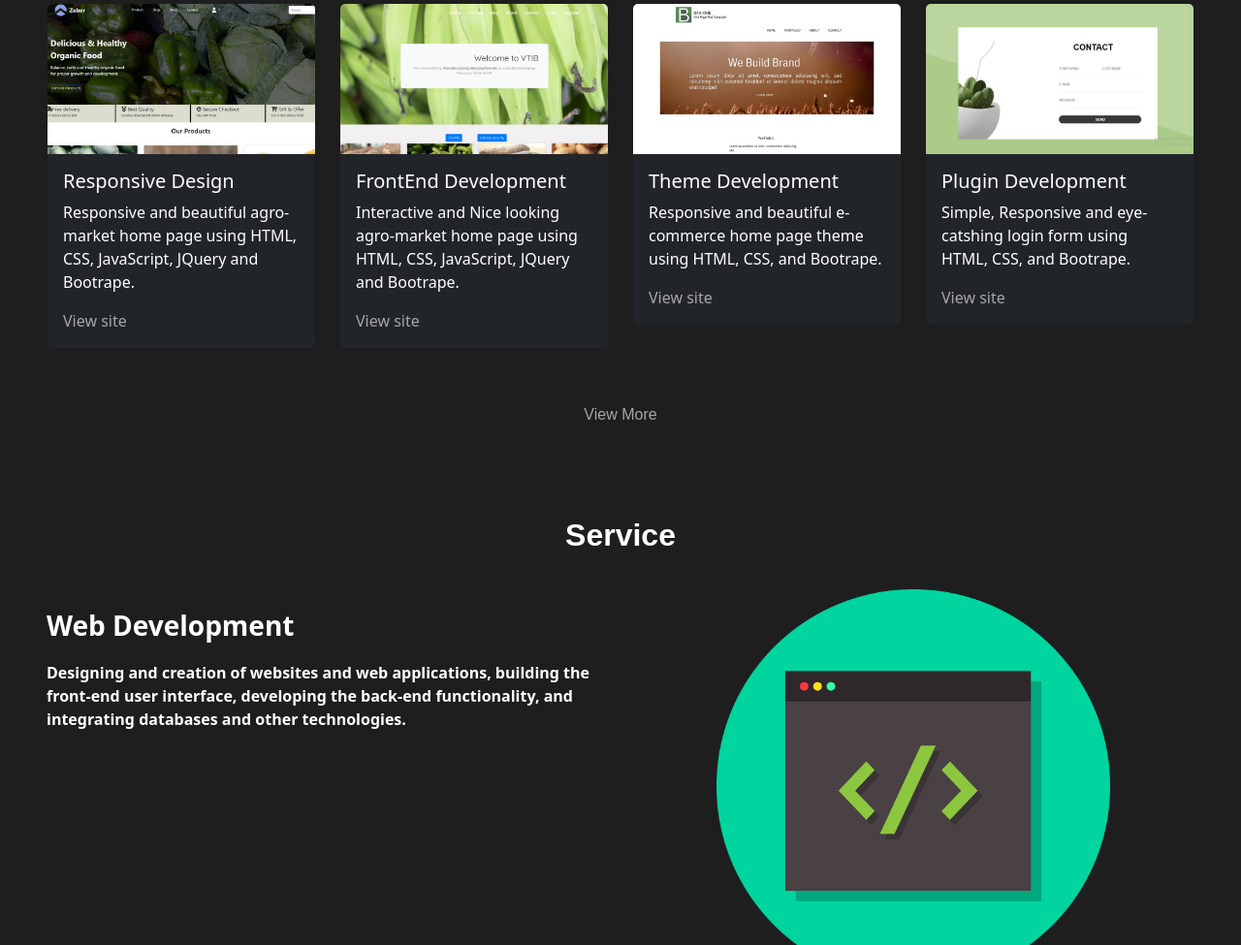
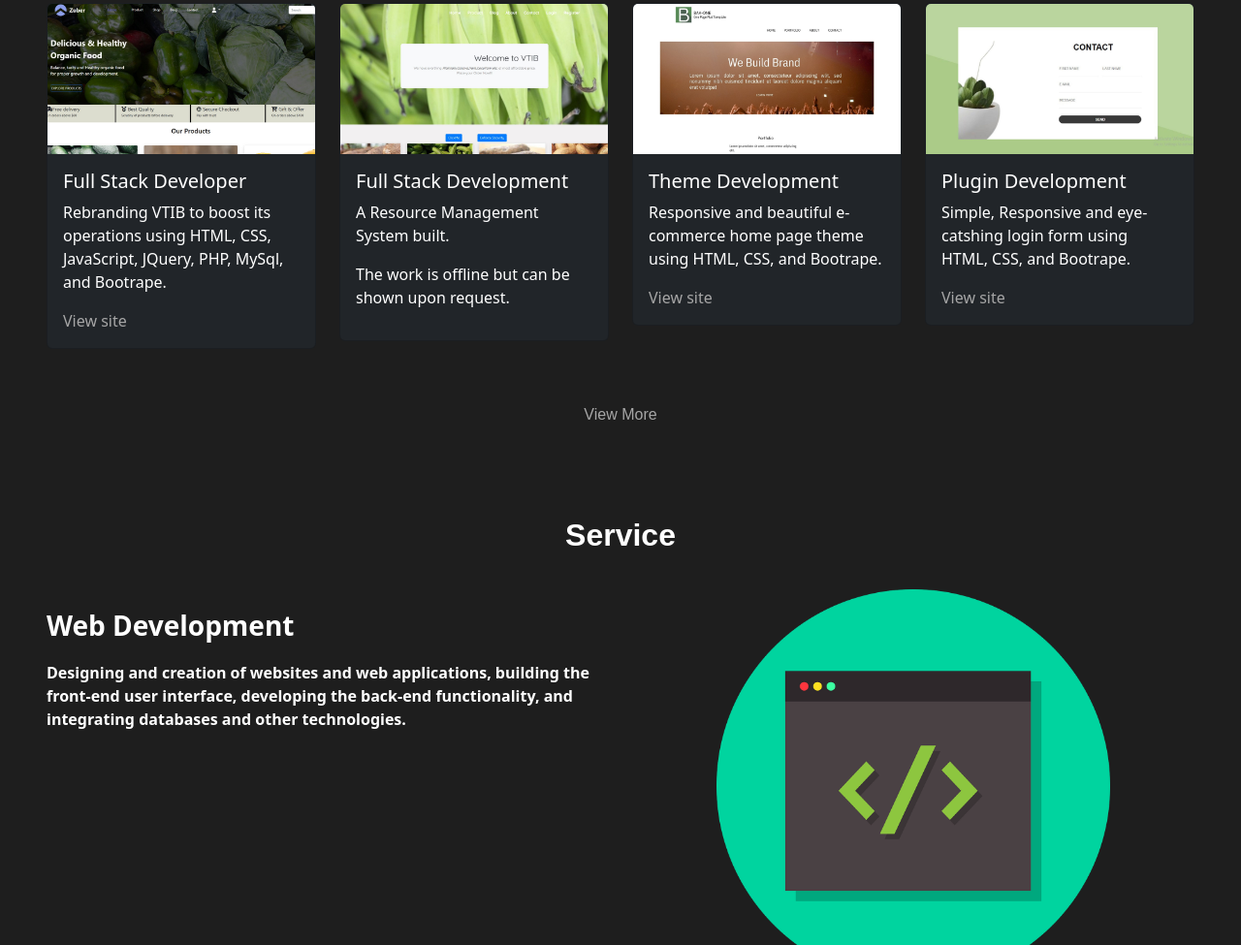
Before and after one commit to HabilSalim/Portfolio, a plain HTML site: page index.html in a window 1280 px wide. Shown: the part 2530-3505 px from the top of the page at 97% size. Drawn offline with Linux system fonts and the light colour scheme.

Commit message:
Update index.html

```diff
--- a/index.html
+++ b/index.html
@@ -363,10 +363,10 @@
         <div class="card bg-dark shadow-5">
           <img src="Image/agro-market2.jpg" class="card-img-top" alt="...">
           <div class="card-body">
-            <h5 class="card-title text-white">Responsive Design</h5>
-            <p class="card-text text-white">Responsive and beautiful agro-market home page using HTML, CSS, JavaScript,
-              JQuery and Bootrape.</p>
-            <a href="#" class="card-links">View site</a>
+            <h5 class="card-title text-white">Full Stack Developer</h5>
+            <p class="card-text text-white">Rebranding VTIB to boost its operations using HTML, CSS, JavaScript,
+              JQuery, PHP, MySql, and Bootrape.</p>
+            <a href="https://vtib-eportal.net" class="card-links">View site</a>
           </div>
         </div>
       </div>
@@ -375,11 +375,9 @@
         <div class="card bg-dark shadow-5">
           <img src="Image/agro-market1.jpg" class="card-img-top" alt="...">
           <div class="card-body">
-            <h5 class="card-title text-white">FrontEnd Development</h5>
-            <p class="card-text text-white">Interactive and Nice looking agro-market home page using HTML, CSS,
-              JavaScript,
-              JQuery and Bootrape.</p>
-            <a href="#" class="card-links">View site</a>
+            <h5 class="card-title text-white">Full Stack Development</h5>
+            <p class="card-text text-white">A Resource Management System built.</p>
+            <p class="text-white">The work is offline but can be shown upon request.</p>
           </div>
         </div>
       </div>
```
